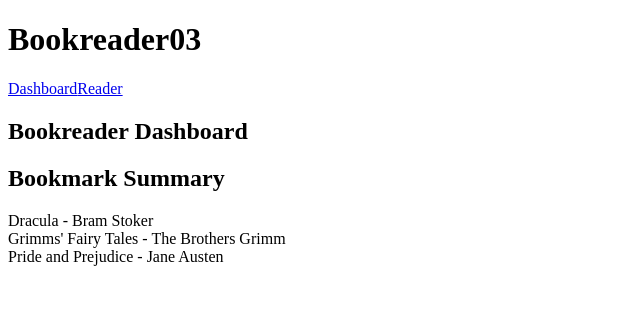
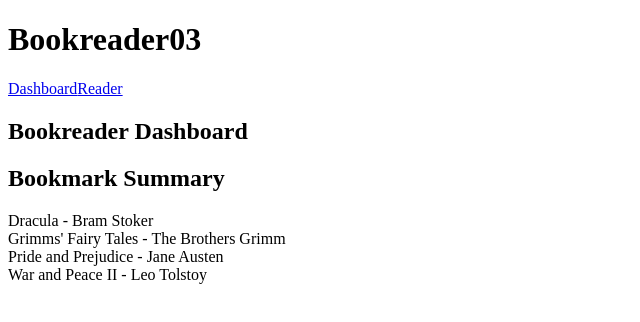
Before and after one commit to snew3687/bookreader03, an Angular app: page /dashboard in a window 1280 px wide. Shown: the top 322 px of the page, without its empty margins (0-640 px from the left). Built offline with nearby package versions, Linux system fonts and the light colour scheme.

Commit message:
Factored hard-code bookmarks into service function: 1. Refactored hard-coded data 2. Made service to be application wide 3. Used a Promise for service function results

```diff
--- a/package.json
+++ b/package.json
@@ -30,14 +30,15 @@
     "@types/jasmine": "2.5.38",
     "@types/node": "~6.0.60",
     "codelyzer": "~2.0.0",
+    "commonmark": "^0.27.0",
     "jasmine-core": "~2.5.2",
     "jasmine-spec-reporter": "~3.2.0",
     "karma": "~1.4.1",
     "karma-chrome-launcher": "~2.0.0",
     "karma-cli": "~1.0.1",
+    "karma-coverage-istanbul-reporter": "^0.2.0",
     "karma-jasmine": "~1.1.0",
     "karma-jasmine-html-reporter": "^0.2.2",
-    "karma-coverage-istanbul-reporter": "^0.2.0",
     "protractor": "~5.1.0",
     "ts-node": "~2.0.0",
     "tslint": "~4.5.0",
--- a/src/app/app.module.ts
+++ b/src/app/app.module.ts
@@ -8,6 +8,8 @@ import { AppComponent } from './app.component';
 import { DashboardComponent } from './dashboard/dashboard.component';
 import { ReaderComponent } from './reader/reader.component';
 import { BookmarkSummaryComponent } from './bookmark-summary/bookmark-summary.component';
+
+import { BookLibraryService } from "./book-library.service";
 
 @NgModule({
   declarations: [
@@ -22,7 +24,7 @@ import { BookmarkSummaryComponent } from './bookmark-summary/bookmark-summary.co
     HttpModule,
     AppRoutingModule
   ],
-  providers: [],
+  providers: [ BookLibraryService ],
   bootstrap: [AppComponent]
 })
 export class AppModule { }
--- /dev/null
+++ b/src/app/book-library.service.ts
@@ -0,0 +1,61 @@
+import { Injectable } from '@angular/core';
+
+import { BookReaderClasses } from "./BookReaderClasses/bookClasses";
+
+const BOOKMARKS: BookReaderClasses.BookDescriptor[] = [
+  {
+    Title: "Dracula",
+    Author: "Bram Stoker",
+    ReleaseDate: "August 16, 2013 [EBook #345]",
+    Language: "English",
+    chapterCount: 0,
+    chapterTitles: [],
+    bookUri: "",
+    bookmark: new BookReaderClasses.BookMark(0, 0),
+    rating: 0
+  },
+  {
+    Title: "Grimms' Fairy Tales",
+    Author: "The Brothers Grimm",
+    ReleaseDate: "April, 2001",
+    Language: "English",
+    chapterCount: 0,
+    chapterTitles: [],
+    bookUri: "",
+    bookmark: new BookReaderClasses.BookMark(0, 0),
+    rating: 0
+  },
+  {
+    Title: "Pride and Prejudice",
+    Author: "Jane Austen",
+    ReleaseDate: "June, 1998",
+    Language: "English",
+    chapterCount: 0,
+    chapterTitles: [],
+    bookUri: "",
+    bookmark: new BookReaderClasses.BookMark(0, 0),
+    rating: 0
+  },
+  {
+    Title: "War and Peace II",
+    Author: "Leo Tolstoy",
+    ReleaseDate: "--",
+    Language: "English",
+    chapterCount: 0,
+    chapterTitles: [],
+    bookUri: "",
+    bookmark: new BookReaderClasses.BookMark(0, 0),
+    rating: 0
+  }
+];
+
+@Injectable()
+export class BookLibraryService {
+
+  constructor() { }
+
+  findBookmarks(): Promise<BookReaderClasses.BookDescriptor[]> {
+    return Promise.resolve(BOOKMARKS);
+  }
+
+}
--- a/src/app/bookmark-summary/bookmark-summary.component.ts
+++ b/src/app/bookmark-summary/bookmark-summary.component.ts
@@ -2,57 +2,23 @@ import { Component, OnInit } from '@angular/core';
 
 import { BookReaderClasses } from "../BookReaderClasses/bookClasses";
 
-const BOOKMARKS: BookReaderClasses.BookDescriptor[] = [
-  {
-    Title: "Dracula",
-    Author: "Bram Stoker",
-    ReleaseDate: "August 16, 2013 [EBook #345]",
-    Language: "English",
-    chapterCount: 0,
-    chapterTitles: [],
-    bookUri: "",
-    bookmark: new BookReaderClasses.BookMark(0, 0),
-    rating: 0
-  },
-  {
-    Title: "Grimms' Fairy Tales",
-    Author: "The Brothers Grimm",
-    ReleaseDate: "April, 2001",
-    Language: "English",
-    chapterCount: 0,
-    chapterTitles: [],
-    bookUri: "",
-    bookmark: new BookReaderClasses.BookMark(0, 0),
-    rating: 0
-  },
-  {
-    Title: "Pride and Prejudice",
-    Author: "Jane Austen",
-    ReleaseDate: "June, 1998",
-    Language: "English",
-    chapterCount: 0,
-    chapterTitles: [],
-    bookUri: "",
-    bookmark: new BookReaderClasses.BookMark(0, 0),
-    rating: 0
-  }
-];
+import { BookLibraryService } from "../book-library.service";
 
 @Component({
   selector: 'br03-bookmark-summary',
   templateUrl: './bookmark-summary.component.html',
-  styleUrls: ['./bookmark-summary.component.css']
+  styleUrls: ['./bookmark-summary.component.css'],
+  providers: [ BookLibraryService ]
 })
 export class BookmarkSummaryComponent implements OnInit {
 
   bookmarks: BookReaderClasses.BookDescriptor[];
 
-  constructor() { }
+  constructor(private bookLibraryService: BookLibraryService) { }
 
   ngOnInit() {
-    this.bookmarks = BOOKMARKS;
+    this.bookLibraryService.findBookmarks()
+      .then(bookmarks => this.bookmarks = bookmarks);
   }
 
-
-
 }
```
Also changed, not shown: src/app/BookReaderClasses/bookClasses.ts (+8 -9 lines).
